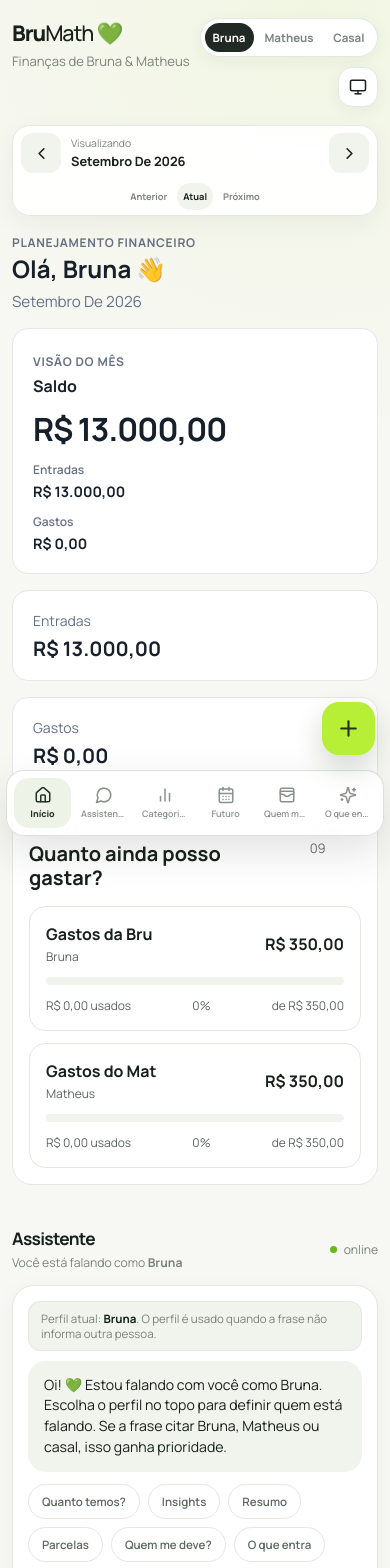
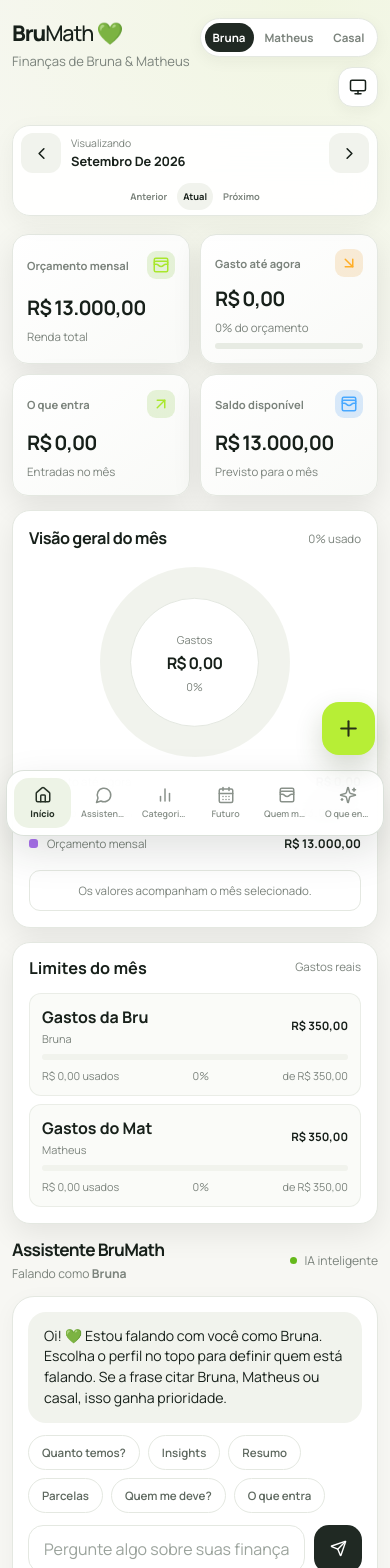
Before and after one commit to buraven/BruMath, a Next.js app: page / in a window 390 px wide. Shown: the top 1568 px of the page. Built offline with nearby package versions, Linux system fonts and the light colour scheme.

Commit message:
feat: align home dashboard with design mockups

```diff
--- a/app/page.tsx
+++ b/app/page.tsx
@@ -36,6 +36,8 @@ import { DEFAULT_CATEGORY_LIMITS } from "../lib/finance/defaultLimits";
 import { NavButton } from "../components/navigation/NavButton";
 import { MonthSelector } from "../components/navigation/MonthSelector";
 import { NewHome } from "../features/home/NewHome";
+import { HomeAssistantPreview } from "../features/home/components/HomeAssistantPreview/HomeAssistantPreview";
+import { HomeExpenses } from "../features/home/components/HomeExpenses/HomeExpenses";
 
 type Person = "Bruna" | "Matheus" | "Casal";
 type Tab = "home" | "chat" | "stats" | "future" | "debts" | "income";
@@ -442,6 +444,7 @@ export default function Page() {
   monthLabel={monthName}
   balance={available}
   income={monthIncomeTotal}
+  extraIncome={extraIncome}
   expenses={totalSpent}
   formatMoney={money}
                                insights={<ExpenseSummary
@@ -459,20 +462,8 @@ export default function Page() {
   />}
   limits={<LimitUsageSection month={viewMonth} limits={DEFAULT_CATEGORY_LIMITS} />}
   upcoming={<>
-    <section className="section">
-      <div className="section-title"><div><h2>Assistente</h2><span className="muted">Você está falando como <strong>{activeProfile}</strong></span></div><span className="online"><i /> online</span></div>
-      <div className="chat-preview">
-        <div className="chat-profile-banner">Perfil atual: <strong>{activeProfile}</strong>. O perfil é usado quando a frase não informa outra pessoa.</div>
-        <div className="bubble assistant-bubble">{chat.at(-1)?.text}</div>
-        <QuickActions actions={[{ label: "Quanto temos?", onClick: () => send("Quanto temos?") }, { label: "Insights", onClick: () => send("Me dê insights") }, { label: "Resumo", onClick: () => send("Resumo") }, { label: "Parcelas", onClick: () => send("Parcelas") }, { label: "Quem me deve?", onClick: () => switchTab("debts") }, { label: "O que entra", onClick: () => switchTab("income") }]} />
-        <div className="input-row"><input value={text} onChange={e => setText(e.target.value)} onKeyDown={e => { if (e.key === "Enter") send(); }} placeholder="Ex.: Matheus comprou bermuda por 70" /><button type="button" className="send-button" onClick={() => send()}><Send size={17} /><span>Enviar</span></button></div>
-        <button type="button" className="open-chat" onClick={() => switchTab("chat")}>Abrir conversa completa <ChevronRight size={16} /></button>
-      </div>
-    </section>
-    <section className="section">
-      <div className="section-title"><h2>Gastos de {monthName}</h2><span className="muted">{selectedMonthExpenses.length} registros</span></div>
-      <ExpenseList expenses={selectedMonthExpenses} onEdit={openEditExpense} onDelete={deleteExpense} formatMoney={money} formatDate={shortDate} renderIcon={iconFor} />
-    </section>
+    <HomeAssistantPreview profile={activeProfile} latestMessage={chat.at(-1)?.text} value={text} onChange={setText} onSend={send} onOpenConversation={() => switchTab("chat")} onOpenReceivables={() => switchTab("debts")} onOpenIncome={() => switchTab("income")} />
+    <HomeExpenses monthLabel={monthName} expenses={selectedMonthExpenses} onEdit={openEditExpense} onDelete={deleteExpense} formatMoney={money} formatDate={shortDate} renderIcon={iconFor} />
   </>}
 />}
 
--- a/components/finance/LimitUsageSection.module.css
+++ b/components/finance/LimitUsageSection.module.css
@@ -1,10 +1,11 @@
 .section {
   display: grid;
-  gap: 16px;
+  gap: 14px;
   padding: 20px;
   border: 1px solid var(--line);
-  border-radius: 20px;
+  border-radius: 18px;
   background: var(--surface);
+  box-shadow: 0 10px 30px rgba(0, 0, 0, .08);
 }
 
 .header {
@@ -14,39 +15,32 @@
   gap: 16px;
 }
 
-.eyebrow {
-  display: block;
-  margin-bottom: 4px;
-  font-size: 12px;
-  font-weight: 700;
-  letter-spacing: 0.08em;
-  text-transform: uppercase;
-  opacity: 0.65;
-}
+.eyebrow { display: none; }
 
 .header h2 {
   margin: 0;
-  font-size: 20px;
+  font-size: 1.02rem;
   line-height: 1.2;
 }
 
 .month {
-  font-size: 13px;
-  opacity: 0.65;
+  font-size: .72rem;
+  color: var(--muted);
 }
 
 .grid {
   display: grid;
-  grid-template-columns: repeat(2, minmax(0, 1fr));
-  gap: 12px;
+  grid-template-columns: 1fr;
+  gap: 8px;
 }
 
 .card {
   display: grid;
-  gap: 12px;
-  padding: 16px;
-  border: 1px solid var(--line);
-  border-radius: 16px;
+  gap: 8px;
+  padding: 12px;
+  border: 1px solid color-mix(in srgb, var(--line) 75%, transparent);
+  border-radius: 12px;
+  background: color-mix(in srgb, var(--surface-soft) 38%, transparent);
 }
 
 .cardHeader,
@@ -62,14 +56,11 @@
   gap: 3px;
 }
 
-.cardHeader span,
-.meta {
-  font-size: 12px;
-  opacity: 0.7;
-}
+.cardHeader span,.meta { color: var(--muted); font-size: .68rem; }
+.cardHeader > strong { color: var(--text); font-size: .72rem; }
 
 .track {
-  height: 8px;
+  height: 6px;
   overflow: hidden;
   border-radius: 999px;
   background: var(--surface-soft);
@@ -78,7 +69,7 @@
 .fill {
   height: 100%;
   border-radius: inherit;
-  background: var(--accent);
+  background: linear-gradient(90deg, var(--accent-strong), var(--accent));
   transition: width 180ms ease;
 }
 
@@ -88,8 +79,8 @@
 
 .state {
   padding: 20px 4px;
-  font-size: 14px;
-  opacity: 0.7;
+  color: var(--muted);
+  font-size: .8rem;
 }
 
 @media (max-width: 640px) {
--- a/components/finance/LimitUsageSection.tsx
+++ b/components/finance/LimitUsageSection.tsx
@@ -42,9 +42,9 @@ export function LimitUsageSection({ month, limits }: LimitUsageSectionProps) {
       <div className={styles.header}>
         <div>
           <span className={styles.eyebrow}>Limites</span>
-          <h2 id="limit-usage-title">Quanto ainda posso gastar?</h2>
+          <h2 id="limit-usage-title">Limites do mês</h2>
         </div>
-        <span className={styles.month}>{month}</span>
+        <span className={styles.month}>Gastos reais</span>
       </div>
 
       {loading ? (
--- a/features/home/Home.module.css
+++ b/features/home/Home.module.css
@@ -1,36 +1,48 @@
 .home {
   display: grid;
-  gap: var(--space-6);
+  gap: 18px;
   width: 100%;
 }
 
-.header,
-.balance,
-.summary,
+.metrics,
+.overview,
+.limits,
 .insights,
-.grid > section {
+.content {
   min-width: 0;
 }
 
-.grid {
+.dashboard {
+  display: grid;
+  grid-template-columns: minmax(0, 1.1fr) minmax(350px, .9fr);
+  gap: 18px;
+  align-items: start;
+}
+
+.content {
   display: grid;
   grid-template-columns: repeat(2, minmax(0, 1fr));
-  gap: var(--space-6);
+  gap: 18px;
+}
+
+.content :global(.section) {
+  margin-top: 0;
 }
 
 @media (max-width: 767px) {
   .home {
-    gap: var(--space-4);
+    gap: 14px;
   }
 
-  .grid {
+  .dashboard,
+  .content {
     grid-template-columns: 1fr;
-    gap: var(--space-4);
+    gap: 14px;
   }
 }
 
 @media (min-width: 768px) and (max-width: 1023px) {
-  .home {
-    gap: var(--space-5);
+  .dashboard {
+    grid-template-columns: 1fr;
   }
 }
--- a/features/home/Home.tsx
+++ b/features/home/Home.tsx
@@ -2,24 +2,22 @@ import type { ReactNode } from "react";
 import styles from "./Home.module.css";
 
 type HomeProps = {
-  header: ReactNode;
-  balance: ReactNode;
-  summary?: ReactNode;
+  metrics: ReactNode;
+  overview: ReactNode;
   limits?: ReactNode;
-  upcoming?: ReactNode;
+  content?: ReactNode;
   insights?: ReactNode;
 };
 
-export function Home({ header, balance, summary, limits, upcoming, insights }: HomeProps) {
+export function Home({ metrics, overview, limits, content, insights }: HomeProps) {
   return (
     <main className={styles.home}>
-      <section className={styles.header}>{header}</section>
-      <section className={styles.balance}>{balance}</section>
-      {summary ? <section className={styles.summary}>{summary}</section> : null}
-      <div className={styles.grid}>
-        {limits ? <section>{limits}</section> : null}
-        {upcoming ? <section>{upcoming}</section> : null}
+      <section className={styles.metrics}>{metrics}</section>
+      <div className={styles.dashboard}>
+        <section className={styles.overview}>{overview}</section>
+        {limits ? <section className={styles.limits}>{limits}</section> : null}
       </div>
+      {content ? <section className={styles.content}>{content}</section> : null}
       {insights ? <section className={styles.insights}>{insights}</section> : null}
     </main>
   );
--- a/features/home/NewHome.tsx
+++ b/features/home/NewHome.tsx
@@ -1,8 +1,6 @@
 import type { ReactNode } from "react";
-import { BalanceCard } from "./components/BalanceCard/BalanceCard";
 import { FinancialSnapshot } from "./components/FinancialSnapshot/FinancialSnapshot";
-import { HomeHeader } from "./components/HomeHeader/HomeHeader";
-import { SummaryCards } from "./components/Summary/SummaryCards";
+import { DashboardMetrics } from "./components/DashboardMetrics/DashboardMetrics";
 import { Home } from "./Home";
 
 type NewHomeProps = {
@@ -10,6 +8,7 @@ type NewHomeProps = {
   monthLabel: string;
   balance: number;
   income: number;
+  extraIncome: number;
   expenses: number;
   formatMoney: (value: number) => string;
   insights?: ReactNode;
@@ -18,10 +17,11 @@ type NewHomeProps = {
 };
 
 export function NewHome({
-  profile,
-  monthLabel,
+  profile: _profile,
+  monthLabel: _monthLabel,
   balance,
   income,
+  extraIncome,
   expenses,
   formatMoney,
   insights,
@@ -30,12 +30,11 @@ export function NewHome({
 }: NewHomeProps) {
   return (
     <Home
-      header={<HomeHeader profile={profile} monthLabel={monthLabel} />}
-      balance={<BalanceCard balance={balance} income={income} expenses={expenses} formatMoney={formatMoney} />}
-      summary={<SummaryCards income={income} expenses={expenses} formatMoney={formatMoney} />}
+      metrics={<DashboardMetrics budget={income} expenses={expenses} extraIncome={extraIncome} balance={balance} formatMoney={formatMoney} />}
+      overview={<FinancialSnapshot balance={balance} income={income} expenses={expenses} formatMoney={formatMoney} />}
       insights={insights}
       limits={limits}
-      upcoming={upcoming ?? <FinancialSnapshot balance={balance} income={income} expenses={expenses} formatMoney={formatMoney} />}
+      content={upcoming}
     />
   );
 }
--- /dev/null
+++ b/features/home/components/DashboardMetrics/DashboardMetrics.module.css
@@ -0,0 +1,9 @@
+.grid { display: grid; grid-template-columns: repeat(4, minmax(0, 1fr)); gap: 14px; }
+.card { display: grid; gap: 8px; min-height: 132px; padding: 18px; border: 1px solid var(--line); border-radius: 16px; background: linear-gradient(145deg, var(--surface), color-mix(in srgb, var(--surface-soft) 45%, var(--surface))); box-shadow: 0 10px 30px rgba(0, 0, 0, .09); }
+.heading { display: flex; align-items: center; justify-content: space-between; gap: 10px; color: var(--muted); font-size: .78rem; font-weight: 700; }
+.heading i { display: grid; width: 32px; height: 32px; place-items: center; border-radius: 9px; font-style: normal; }
+.green { color: #a9e72d; background: rgba(110, 184, 32, .16); }.orange { color: #ffae28; background: rgba(231, 140, 18, .16); }.blue { color: #48a8ff; background: rgba(28, 130, 240, .16); }
+.card strong { align-self: end; font-size: clamp(1.25rem, 2vw, 1.55rem); letter-spacing: -.04em; }.card small { color: var(--muted); font-size: .72rem; }
+.track { height: 6px; overflow: hidden; border-radius: 999px; background: var(--soft-track); }.track span { display: block; height: 100%; border-radius: inherit; background: linear-gradient(90deg, var(--accent-strong), var(--accent)); }
+@media (max-width: 920px) { .grid { grid-template-columns: repeat(2, minmax(0, 1fr)); } }
+@media (max-width: 480px) { .grid { gap: 10px; }.card { min-height: 122px; padding: 14px; }.heading { font-size: .7rem; }.heading i { width: 28px; height: 28px; } }
--- /dev/null
+++ b/features/home/components/DashboardMetrics/DashboardMetrics.tsx
@@ -0,0 +1,28 @@
+import { ArrowDownRight, ArrowUpRight, WalletCards } from "lucide-react";
+import styles from "./DashboardMetrics.module.css";
+
+type DashboardMetricsProps = {
+  budget: number;
+  expenses: number;
+  extraIncome: number;
+  balance: number;
+  formatMoney: (value: number) => string;
+};
+
+export function DashboardMetrics({ budget, expenses, extraIncome, balance, formatMoney }: DashboardMetricsProps) {
+  const spentPercentage = budget > 0 ? Math.min(100, Math.round((expenses / budget) * 100)) : 0;
+  const metrics = [
+    { label: "Orçamento mensal", value: budget, detail: "Renda total", icon: <WalletCards size={18} />, tone: "green" },
+    { label: "Gasto até agora", value: expenses, detail: `${spentPercentage}% do orçamento`, icon: <ArrowDownRight size={18} />, tone: "orange", progress: spentPercentage },
+    { label: "O que entra", value: extraIncome, detail: "Entradas no mês", icon: <ArrowUpRight size={18} />, tone: "green" },
+    { label: "Saldo disponível", value: balance, detail: "Previsto para o mês", icon: <WalletCards size={18} />, tone: "blue" },
+  ] as const;
+
+  return <section className={styles.grid} aria-label="Resumo financeiro do mês">{metrics.map((metric) => (
+    <article className={styles.card} key={metric.label}>
+      <div className={styles.heading}><span>{metric.label}</span><i className={styles[metric.tone]} aria-hidden="true">{metric.icon}</i></div>
+      <strong>{formatMoney(metric.value)}</strong><small>{metric.detail}</small>
+      {"progress" in metric ? <div className={styles.track}><span style={{ width: `${metric.progress}%` }} /></div> : null}
+    </article>
+  ))}</section>;
+}
--- a/features/home/components/FinancialSnapshot/FinancialSnapshot.module.css
+++ b/features/home/components/FinancialSnapshot/FinancialSnapshot.module.css
@@ -1,59 +1,9 @@
-.card {
-  display: grid;
-  gap: var(--space-4);
-  padding: var(--space-5);
-  border: 1px solid var(--color-border);
-  border-radius: var(--radius-lg);
-  background: var(--color-surface);
-  color: var(--color-text);
-}
-
-.header {
-  display: flex;
-  align-items: center;
-  justify-content: space-between;
-  gap: var(--space-4);
-}
-
-.eyebrow {
-  display: block;
-  margin-bottom: var(--space-1);
-  color: var(--color-text-muted);
-  font-size: 0.8125rem;
-}
-
-.header h2 {
-  margin: 0;
-  font-size: 1.125rem;
-}
-
-.header strong {
-  font-size: clamp(1.5rem, 4vw, 2rem);
-}
-
-.progress {
-  height: 0.5rem;
-  overflow: hidden;
-  border-radius: 999px;
-  background: var(--color-border);
-}
-
-.progress span {
-  display: block;
-  height: 100%;
-  border-radius: inherit;
-  background: var(--color-primary);
-}
-
-.card p {
-  margin: 0;
-  color: var(--color-text-muted);
-  font-size: 0.875rem;
-}
-
-@media (max-width: 480px) {
-  .header {
-    align-items: flex-start;
-    flex-direction: column;
-  }
-}
+.card { display: grid; gap: 18px; min-height: 360px; padding: 20px; border: 1px solid var(--line); border-radius: 18px; background: var(--surface); color: var(--text); box-shadow: 0 10px 30px rgba(0, 0, 0, .08); }
+.card header { display: flex; align-items: center; justify-content: space-between; gap: 12px; }.card h2 { margin: 0; font-size: 1.02rem; letter-spacing: -.03em; }.card header span { color: var(--muted); font-size: .72rem; }
+.body { display: grid; grid-template-columns: minmax(180px, .95fr) minmax(170px, 1.05fr); gap: 20px; align-items: center; }
+.donut { display: grid; width: min(100%, 220px); aspect-ratio: 1; place-items: center; margin: 0 auto; border-radius: 50%; background: conic-gradient(var(--accent) var(--spent), var(--surface-soft) 0); transform: rotate(-90deg); }
+.donut > div { display: grid; width: 68%; aspect-ratio: 1; place-items: center; align-content: center; padding: 14px; border: 1px solid var(--line); border-radius: 50%; background: var(--surface); text-align: center; transform: rotate(90deg); }
+.donut small,.donut span { color: var(--muted); font-size: .68rem; }.donut strong { margin: 5px 0; font-size: 1rem; letter-spacing: -.04em; }
+.legend { display: grid; gap: 14px; }.legend div { display: grid; grid-template-columns: 10px minmax(0, 1fr) auto; align-items: center; gap: 8px; color: var(--muted); font-size: .72rem; }.legend i { width: 9px; height: 9px; border-radius: 3px; }.legend strong { color: var(--text); font-size: .75rem; }.spent { background: var(--accent); }.available { background: #30a9e9; }.income { background: #a970ee; }
+.card footer { padding: 12px 14px; border: 1px solid var(--line); border-radius: 11px; color: var(--muted); font-size: .72rem; text-align: center; }
+@media (max-width: 480px) { .card { min-height: 0; padding: 16px; }.body { grid-template-columns: 1fr; gap: 16px; }.donut { width: min(100%, 190px); } }
--- a/features/home/components/FinancialSnapshot/FinancialSnapshot.tsx
+++ b/features/home/components/FinancialSnapshot/FinancialSnapshot.tsx
@@ -1,3 +1,4 @@
+import type { CSSProperties } from "react";
 import styles from "./FinancialSnapshot.module.css";
 
 type FinancialSnapshotProps = {
@@ -8,23 +9,23 @@ type FinancialSnapshotProps = {
 };
 
 export function FinancialSnapshot({ balance, income, expenses, formatMoney }: FinancialSnapshotProps) {
+  const spentPercentage = income > 0 ? Math.min(100, Math.max(0, (expenses / income) * 100)) : 0;
   const balanceLabel = balance >= 0 ? "Saldo disponível" : "Saldo negativo";
 
   return (
-    <section className={styles.card} aria-label="Visão financeira">
-      <div className={styles.header}>
-        <div>
-          <span className={styles.eyebrow}>Resumo</span>
-          <h2>{balanceLabel}</h2>
+    <section className={styles.card} aria-label="Visão geral do mês">
+      <header><h2>Visão geral do mês</h2><span>{Math.round(spentPercentage)}% usado</span></header>
+      <div className={styles.body}>
+        <div className={styles.donut} style={{ "--spent": `${spentPercentage}%` } as CSSProperties}>
+          <div><small>Gastos</small><strong>{formatMoney(expenses)}</strong><span>{Math.round(spentPercentage)}%</span></div>
         </div>
-        <strong>{formatMoney(balance)}</strong>
+        <div className={styles.legend}>
+          <div><i className={styles.spent} /><span>Gasto até agora</span><strong>{formatMoney(expenses)}</strong></div>
+          <div><i className={styles.available} /><span>{balanceLabel}</span><strong>{formatMoney(balance)}</strong></div>
+          <div><i className={styles.income} /><span>Orçamento mensal</span><strong>{formatMoney(income)}</strong></div>
+        </div>
       </div>
-      <div className={styles.progress} aria-hidden="true">
-        <span style={{ width: `${Math.min(100, income > 0 ? Math.max(0, (expenses / income) * 100) : 0)}%` }} />
-      </div>
-      <p>
-        {formatMoney(expenses)} gastos de {formatMoney(income)} em entradas neste mês.
-      </p>
+      <footer>Os valores acompanham o mês selecionado.</footer>
     </section>
   );
 }
--- /dev/null
+++ b/features/home/components/HomeAssistantPreview/HomeAssistantPreview.tsx
@@ -0,0 +1,16 @@
+import { ChevronRight, Send } from "lucide-react";
+import { QuickActions } from "../../../../components/finance/QuickActions";
+
+type HomeAssistantPreviewProps = { profile: string; latestMessage?: string; value: string; onChange: (value: string) => void; onSend: (preset?: string) => void; onOpenConversation: () => void; onOpenReceivables: () => void; onOpenIncome: () => void; };
+
+export function HomeAssistantPreview({ profile, latestMessage, value, onChange, onSend, onOpenConversation, onOpenReceivables, onOpenIncome }: HomeAssistantPreviewProps) {
+  return <section className="section">
+    <div className="section-title"><div><h2>Assistente BruMath</h2><span className="muted">Falando como <strong>{profile}</strong></span></div><span className="online"><i /> IA inteligente</span></div>
+    <div className="chat-preview">
+      <div className="bubble assistant-bubble">{latestMessage}</div>
+      <QuickActions actions={[{ label: "Quanto temos?", onClick: () => onSend("Quanto temos?") }, { label: "Insights", onClick: () => onSend("Me dê insights") }, { label: "Resumo", onClick: () => onSend("Resumo") }, { label: "Parcelas", onClick: () => onSend("Parcelas") }, { label: "Quem me deve?", onClick: onOpenReceivables }, { label: "O que entra", onClick: onOpenIncome }]} />
+      <div className="input-row"><input value={value} onChange={(event) => onChange(event.target.value)} onKeyDown={(event) => { if (event.key === "Enter") onSend(); }} placeholder="Pergunte algo sobre suas finanças..." /><button type="button" className="send-button" onClick={() => onSend()}><Send size={17} /><span>Enviar</span></button></div>
+      <button type="button" className="open-chat" onClick={onOpenConversation}>Abrir conversa completa <ChevronRight size={16} /></button>
+    </div>
+  </section>;
+}
--- /dev/null
+++ b/features/home/components/HomeExpenses/HomeExpenses.tsx
@@ -0,0 +1,9 @@
+import type { ReactNode } from "react";
+import { ExpenseList } from "../../../../components/finance/ExpenseList";
+
+type HomeExpense = { id: number; title: string; cat: string; who: "Bruna" | "Matheus" | "Casal"; amount: number; date: string; };
+type HomeExpensesProps = { monthLabel: string; expenses: HomeExpense[]; onEdit: (expense: HomeExpense) => void; onDelete: (id: number) => void; formatMoney: (value: number) => string; formatDate: (value: string) => string; renderIcon: (category: string) => ReactNode; };
+
+export function HomeExpenses({ monthLabel, expenses, onEdit, onDelete, formatMoney, formatDate, renderIcon }: HomeExpensesProps) {
+  return <section className="section"><div className="section-title"><h2>Gastos de {monthLabel}</h2><span className="muted">{expenses.length} registros</span></div><ExpenseList expenses={expenses} onEdit={onEdit} onDelete={onDelete} formatMoney={formatMoney} formatDate={formatDate} renderIcon={renderIcon} /></section>;
+}
```
